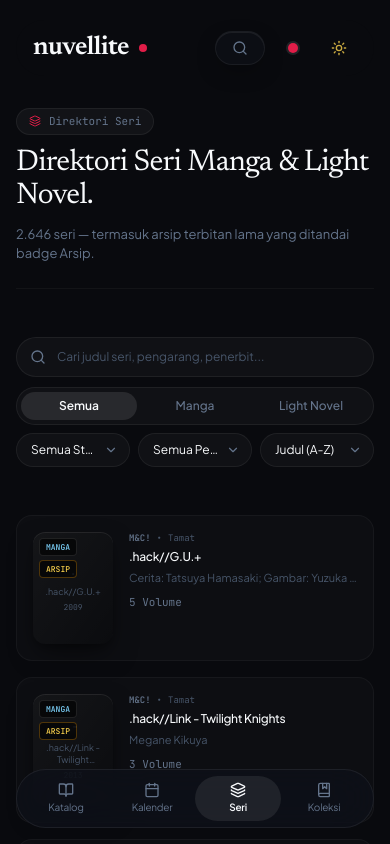
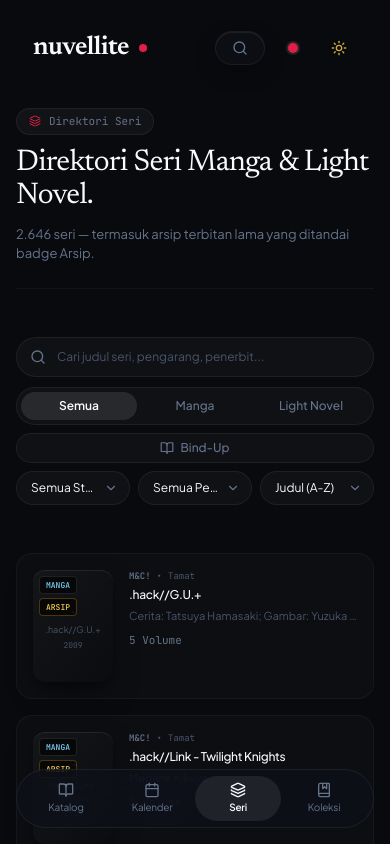
Before and after one commit to Llunatics/nuvellite, a Next.js app: page /series in a window 390 px wide. Shown: the top 844 px of the page. Built offline with nearby package versions, Linux system fonts and the light colour scheme.

Commit message:
feat(series): filter + badge bind-up di direktori seri

```diff
--- a/src/components/series/series-directory-view.tsx
+++ b/src/components/series/series-directory-view.tsx
@@ -23,7 +23,17 @@ export function SeriesDirectoryView({ allSeries, allBooks }: SeriesDirectoryView
   const [statusFilter, setStatusFilter] = useState<'ALL' | 'COMPLETED' | 'ONGOING'>('ALL');
   const [sortBy, setSortBy] = useState<'name' | 'volumes_high' | 'volumes_low'>('name');
   const [visibleCount, setVisibleCount] = useState(PAGE_SIZE);
+  const [bindUpOnly, setBindUpOnly] = useState(false);
   const sentinelRef = useRef<HTMLDivElement>(null);
+
+  // Series IDs that have bind-up editions
+  const bindUpSeriesIds = useMemo(() => {
+    const set = new Set<string>();
+    for (const b of allBooks) {
+      if (b.isBindUp && b.seriesId) set.add(b.seriesId);
+    }
+    return set;
+  }, [allBooks]);
 
   // Map seriesId -> Set of owned book IDs
   const ownedSeriesMap = useMemo(() => {
@@ -52,6 +62,8 @@ export function SeriesDirectoryView({ allSeries, allBooks }: SeriesDirectoryView
         if (pubFilter !== 'ALL' && s.publisherId !== pubFilter) return false;
         // Status
         if (statusFilter !== 'ALL' && s.status !== statusFilter) return false;
+        // Bind-up only
+        if (bindUpOnly && !bindUpSeriesIds.has(s.id)) return false;
         // Search Query (name, author, publisher)
         if (q) {
           const matchName = s.name.toLowerCase().includes(q);
@@ -70,12 +82,12 @@ export function SeriesDirectoryView({ allSeries, allBooks }: SeriesDirectoryView
         }
         return a.name.localeCompare(b.name);
       });
-  }, [allSeries, formatFilter, pubFilter, statusFilter, searchQuery, sortBy]);
+  }, [allSeries, formatFilter, pubFilter, statusFilter, searchQuery, sortBy, bindUpOnly, bindUpSeriesIds]);
 
   // Reset pagination when filters change
   useEffect(() => {
     setVisibleCount(PAGE_SIZE);
-  }, [formatFilter, pubFilter, statusFilter, searchQuery, sortBy]);
+  }, [formatFilter, pubFilter, statusFilter, searchQuery, sortBy, bindUpOnly]);
 
   // Infinite scroll: load more when sentinel enters viewport
   useEffect(() => {
@@ -146,7 +158,7 @@ export function SeriesDirectoryView({ allSeries, allBooks }: SeriesDirectoryView
         {/* Filter Controls: Symmetrical Grid */}
         <div className="grid grid-cols-1 sm:grid-cols-12 gap-2 text-xs">
           {/* Format Segmented Tab */}
-          <div className="sm:col-span-6 grid grid-cols-3 p-1 rounded-full bg-white/[0.03] border border-white/[0.06]">
+          <div className="sm:col-span-5 grid grid-cols-3 p-1 rounded-full bg-white/[0.03] border border-white/[0.06]">
             {(['ALL', 'MANGA', 'LIGHT_NOVEL'] as const).map((fmt) => (
               <button
                 key={fmt}
@@ -163,8 +175,23 @@ export function SeriesDirectoryView({ allSeries, allBooks }: SeriesDirectoryView
             ))}
           </div>
 
+          {/* Bind-Up Toggle */}
+          <button
+            type="button"
+            onClick={() => setBindUpOnly((v) => !v)}
+            title="Hanya tampilkan seri yang punya edisi bind-up"
+            className={`sm:col-span-2 flex items-center justify-center gap-1.5 py-1.5 px-2 rounded-full font-medium transition-all text-xs border truncate ${
+              bindUpOnly
+                ? 'bg-accent/15 border-accent/30 text-accent font-semibold'
+                : 'bg-white/[0.03] border-white/[0.06] text-editorial-muted hover:text-editorial-title'
+            }`}
+          >
+            <BookOpen className="w-3.5 h-3.5 shrink-0" />
+            <span className="truncate">Bind-Up</span>
+          </button>
+
           {/* Symmetrical Dropdowns */}
-          <div className="sm:col-span-6 grid grid-cols-3 gap-2">
+          <div className="sm:col-span-5 grid grid-cols-3 gap-2">
             {/* Status Select */}
             <div className="relative">
               <select
@@ -284,6 +311,11 @@ export function SeriesDirectoryView({ allSeries, allBooks }: SeriesDirectoryView
                           Arsip
                         </span>
                       )}
+                      {bindUpSeriesIds.has(series.id) && (
+                        <span className="px-1.5 py-0.5 rounded text-[8px] font-mono font-medium uppercase bg-black/60 backdrop-blur-sm border border-emerald-500/30 text-emerald-300">
+                          Bind-Up
+                        </span>
+                      )}
                     </div>
                   </div>
 
```
